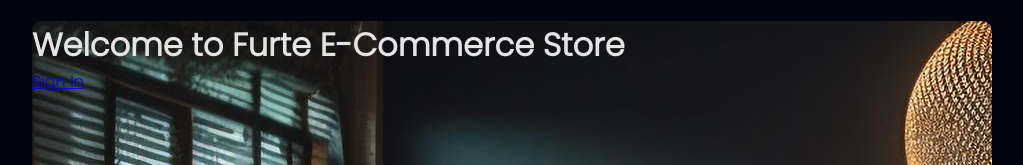
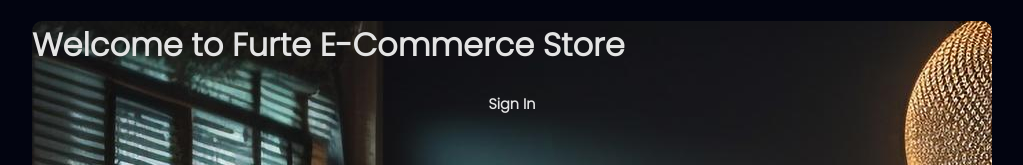
Before and after one commit to pope-h/Furte, a React (Create React App) app: page / in a window 1280 px wide. Shown: the part 124-289 px from the top of the page, without its empty margins (128-1151 px from the left). Built offline with nearby package versions, Linux system fonts and the light colour scheme.

Commit message:
added more styling

```diff
--- a/src/components/LandingPage.jsx
+++ b/src/components/LandingPage.jsx
@@ -8,7 +8,9 @@ const LandingPage = () => {
             <div className="container landingpage">
                 <div className="lp">
                     <h1>Welcome to Furte E-Commerce Store</h1>
-                    <Link to="/signin">Sign In</Link>
+                    <div className="login-register">
+                        <Link to="/signin">Sign In</Link>
+                    </div>
                 </div>
             </div>
 
--- a/src/styles/landingPage.css
+++ b/src/styles/landingPage.css
@@ -5,3 +5,20 @@
 .container .lp h1 {
     color: #e4e4e4;
 }
+
+.lp .login-register {
+    font-size: 14.5px;
+    font-weight: 500;
+    text-align: center;
+    margin-top: 25px;
+}
+
+.login-register a {
+    color: #e4e4e4;
+    font-weight: 600;
+    text-decoration: none;
+}
+
+.login-register a:hover {
+    text-decoration: underline;
+}
```
